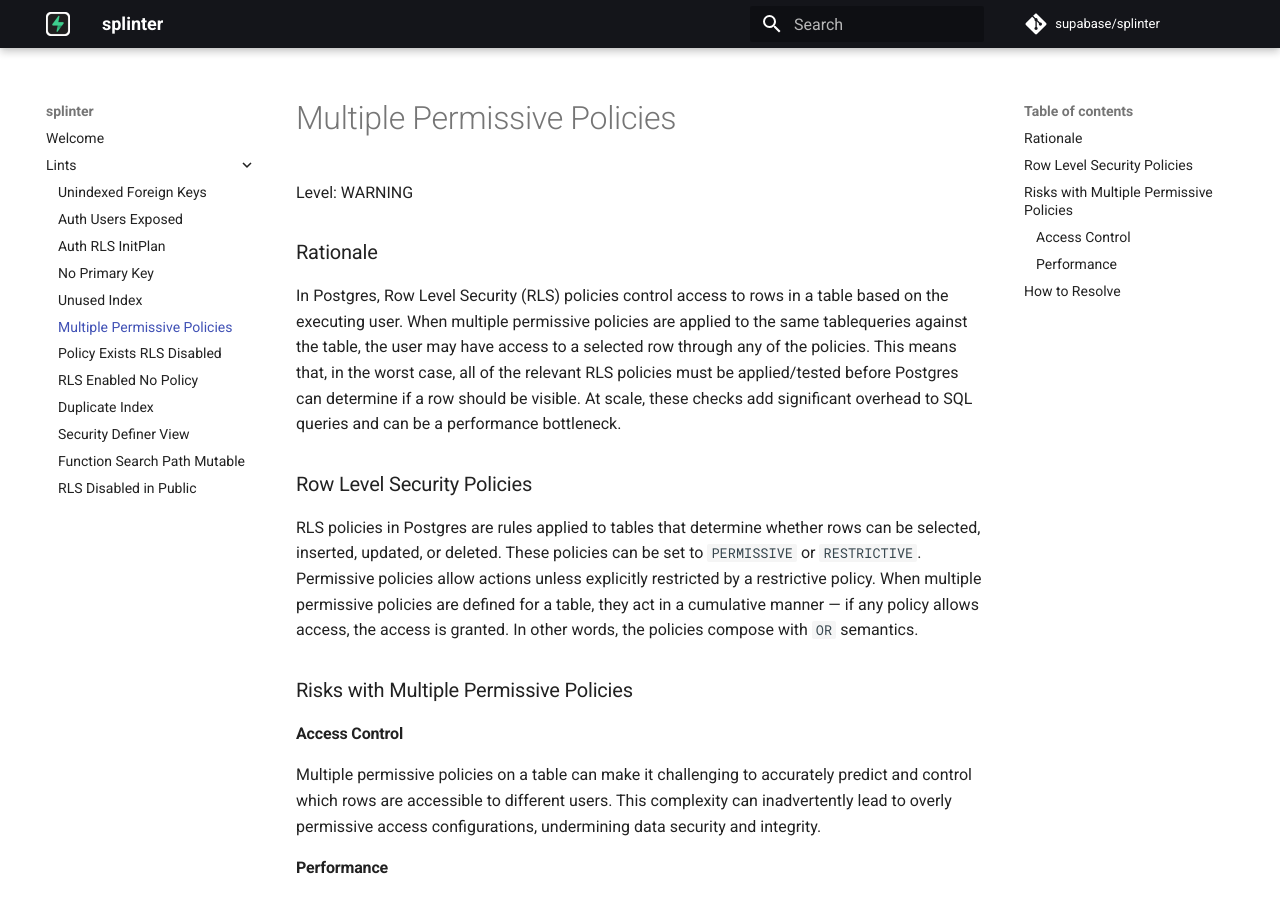
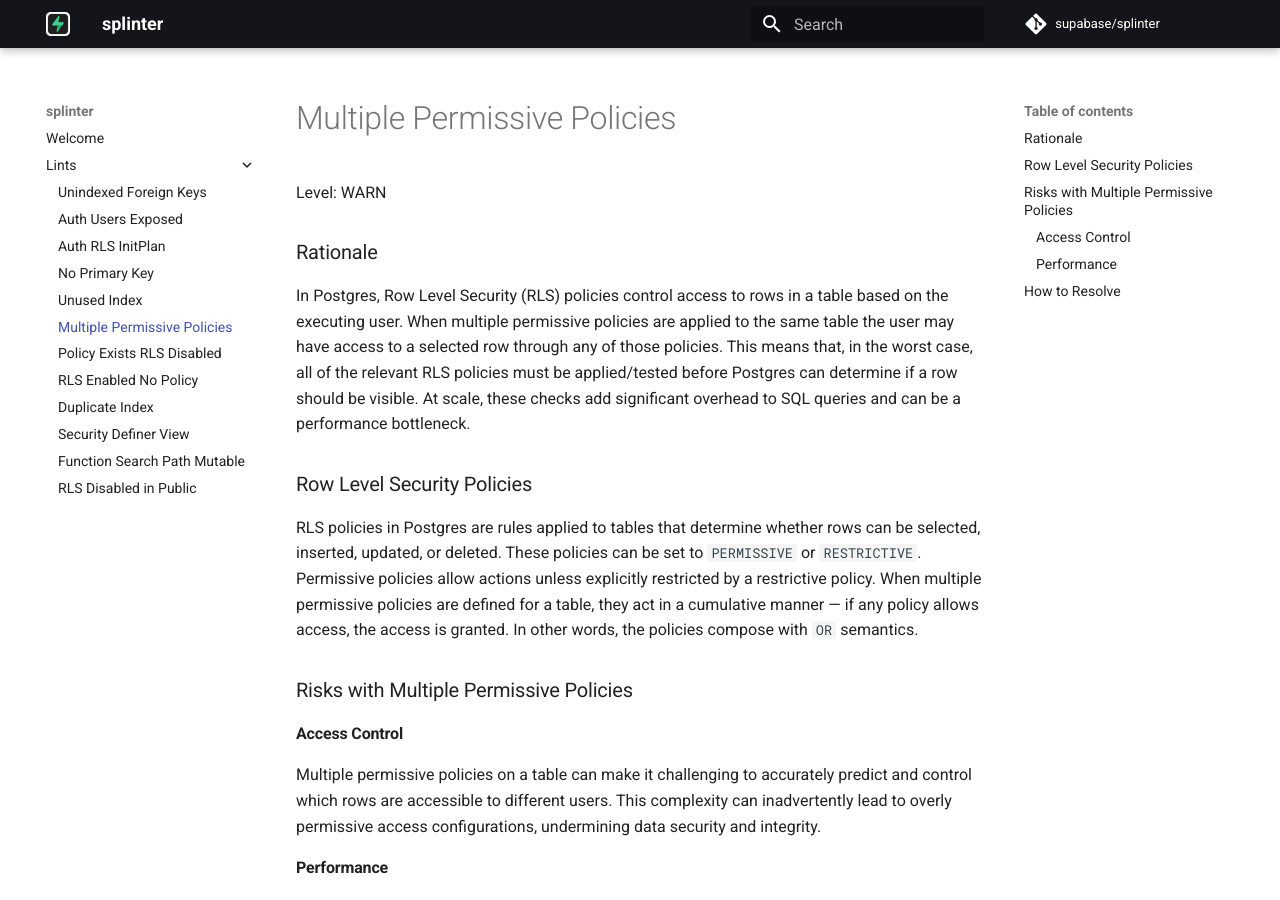
Before and after one commit to supabase/splinter, an MkDocs documentation site: the page built from docs/0006_multiple_permissive_policies.md, in a window 1280 px wide and 900 px high. Built offline with MkDocs 1.6.1 and Material for MkDocs 9.7.7, drawn with Linux system fonts in a browser that asks for light colours; comment, search, counter and statistics services are not loaded.

Commit message:
typos and consistency

```diff
--- a/docs/0006_multiple_permissive_policies.md
+++ b/docs/0006_multiple_permissive_policies.md
@@ -1,9 +1,9 @@
 
-Level: WARNING
+Level: WARN
 
 ### Rationale
 
-In Postgres, Row Level Security (RLS) policies control access to rows in a table based on the executing user. When multiple permissive policies are applied to the same tablequeries against the table, the user may have access to a selected row through any of the policies. This means that, in the worst case, all of the relevant RLS policies must be applied/tested before Postgres can determine if a row should be visible. At scale, these checks add significant overhead to SQL queries and can be a performance bottleneck.
+In Postgres, Row Level Security (RLS) policies control access to rows in a table based on the executing user. When multiple permissive policies are applied to the same table the user may have access to a selected row through any of those policies. This means that, in the worst case, all of the relevant RLS policies must be applied/tested before Postgres can determine if a row should be visible. At scale, these checks add significant overhead to SQL queries and can be a performance bottleneck.
 
 
 ### Row Level Security Policies
```
Also changed, not shown: docs/0002_auth_users_exposed.md (+1 -1 lines), docs/0003_auth_rls_initplan.md (+1 -1 lines), docs/0004_no_primary_key.md (+1 -1 lines), docs/0010_security_definer_view.md (+1 -1 lines), docs/0011_function_search_path_mutable.md (+2 -1 lines).
